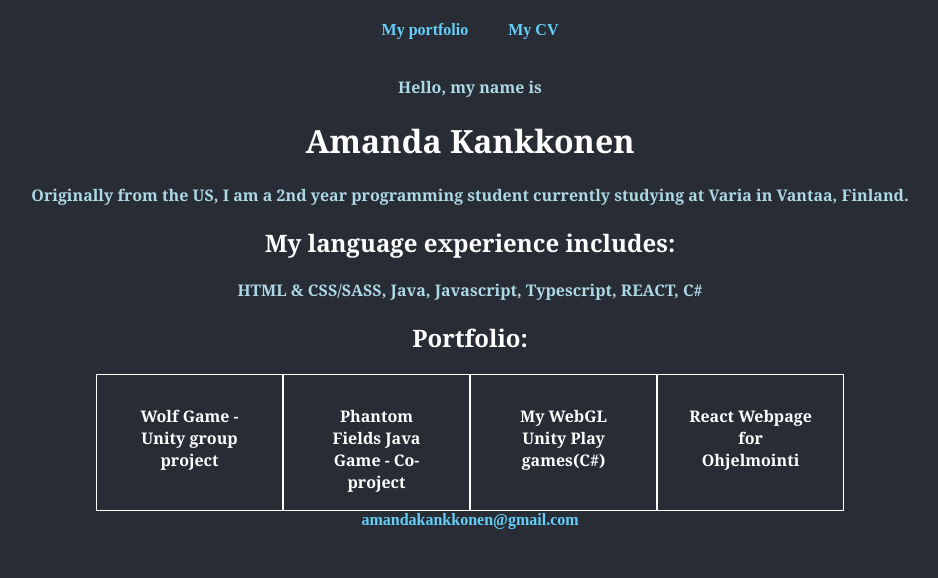
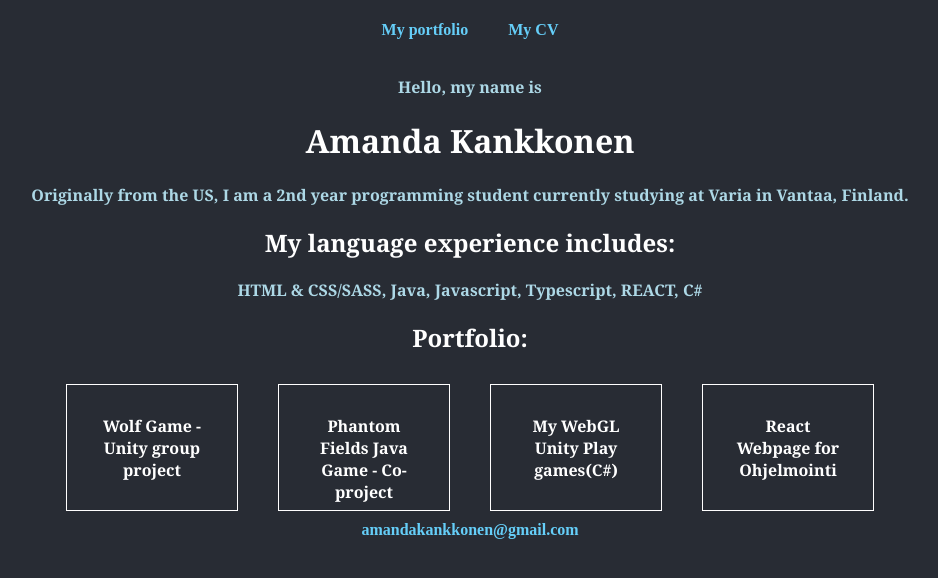
Before and after one commit to AmandaKankkonen/AmandaKankkonen.github.io, a React (Create React App) app: page /reactportfolio/portfolio in a window 1280 px wide. Shown: the top 578 px of the page, without its empty margins (170-1108 px from the left). Built offline with nearby package versions, Linux system fonts and the light colour scheme.

Commit message:
TestBuild

```diff
--- a/src/components/aboutme/aboutMe.tsx
+++ b/src/components/aboutme/aboutMe.tsx
@@ -13,8 +13,8 @@ const AboutMe: React.FC<AboutMeProps> = () => {
         <h1>Amanda Kankkonen</h1>
       </div>
       <div className={styles.content}>
-        <p>Originally from the US, I am a 2nd year programming student currently studying at Varia in Vantaa, Finland.
-          <h2>My language experience includes:</h2> HTML & CSS/SASS, Java, Javascript, Typescript, REACT, C#
+        <p>Originally from the US, I am a 2nd year programming student currently studying at Varia in Vantaa, Finland.</p>
+          <h2>My language experience includes:</h2><p> HTML & CSS/SASS, Java, Javascript, Typescript, REACT, C#
         </p>
       </div>
     </div>
--- a/src/components/appnav/App.module.scss
+++ b/src/components/appnav/App.module.scss
@@ -1,4 +1,3 @@
-
 body {
     background-color: #282c34;
     margin: 0;
@@ -6,7 +5,6 @@ body {
 }
 
 .navbar {
-    background-color: #282c34;
     display: flex;
     flex-direction: row;
     justify-content: center;
--- a/src/components/cv/cv.module.scss
+++ b/src/components/cv/cv.module.scss
@@ -1,4 +1,18 @@
+$primary_1: #ffffff;
+$myFont: Georgia;
+$myBorder: 1px solid;
+$myTextAlign: center;
+$myFontWeight: bold;
+$myTextDeco: none;
+
 .container {
     background-color: #282c34;
     text-align: center;
+    li {
+        color: #add8e6;
+        font-family: $myFont;
+        text-align: $myTextAlign;
+        font-weight: $myFontWeight;
+        font-size: 35;
+      }
 }
--- a/src/components/cv/cv.tsx
+++ b/src/components/cv/cv.tsx
@@ -9,7 +9,6 @@ const CV: React.FC<CVProps> = () => {
   return (
     <div className={styles.container}>
       <h1>Koulutus / Schooling</h1><br/>
-      <p>
       <ul><li>Varia ammattikoulu -ICT Ohjelmointi- 01/02/2021-present/nykyään</li><br/>
       <li>Suomi B1.2-B2.1 Intensiivikurssi -Omnia- 31/08/2020-28/11/2020</li><br/>
       <li>YKI-Valmentava -Helsingin Työväenopisto- 19/01/2020-09/03/2020</li><br/>
@@ -17,12 +16,11 @@ const CV: React.FC<CVProps> = () => {
       <li>Suomi B1.1-B1.2 Intensiivisesti -Helsingin Työväenopisto- 27/10/2019-5/12/2019</li><br/>
       <li>Suomen kieli A1-B1 -Arffman- 12/11/2018-13/05/2019</li><br/>
      <li>Lukio/High School -Dunedin HS- 2008 </li></ul><br/><br/>
-</p>
 
 <h1>Viimeaikainen Työhistoria / Recent Employment History</h1><br/>
-<p><ul>
+<ul>
 <li>Artist/Taitelija -Tanssija/Dancer- 31/08/2011-present/nykyään</li><br/>
-<li>Nanny/Au pair -Sara Ludena- 04/01/2014-06/06/2017 </li></ul></p>
+<li>Nanny/Au pair -Sara Ludena- 04/01/2014-06/06/2017 </li></ul>
 </div>
   )
 }
--- a/src/components/portfolio/portfolio.module.scss
+++ b/src/components/portfolio/portfolio.module.scss
@@ -37,10 +37,10 @@ p {
     font-size: 20;
     display: inline-flex;
     border: $myBorder;
-    border-spacing: 10cm;
     padding: 30px 30px;
-    width: 125px;
-    height: 75px;
+    width: 110px;
+    height: 65px;
+    margin: 10px 20px;
 }
 
 a {
--- a/src/components/portfolio/portfolio.tsx
+++ b/src/components/portfolio/portfolio.tsx
@@ -8,10 +8,10 @@ const Port: React.FC = () => {
 
       <h2>Portfolio:</h2>
       <div className={styles.links}>
-          <a href="https://github.com/AmandaKankkonen/varia-agile-20C-ryhma-1">Wolf Game - Unity group project</a>
-          <a href="https://github.com/AmandaKankkonen/ThePhantomFields">Phantom Fields Java Game - Co-project</a>
-          <a href="https://play.unity.com/u/AmandaKankkonen">My WebGL Unity Play games(C#)</a>
-          <a href="https://github.com/AmandaKankkonen/reactportfolio">React Webpage for Ohjelmointi</a>
+          <a className={styles.link1} href="https://github.com/AmandaKankkonen/varia-agile-20C-ryhma-1">Wolf Game - Unity group project</a>
+          <a className={styles.link2} href="https://github.com/AmandaKankkonen/ThePhantomFields">Phantom Fields Java Game - Co-project</a>
+          <a className={styles.link3} href="https://play.unity.com/u/AmandaKankkonen">My WebGL Unity Play games(C#)</a>
+          <a className={styles.link4} href="https://github.com/AmandaKankkonen/reactportfolio">React Webpage for Ohjelmointi</a>
       </div>
     </div>
 )};
```
